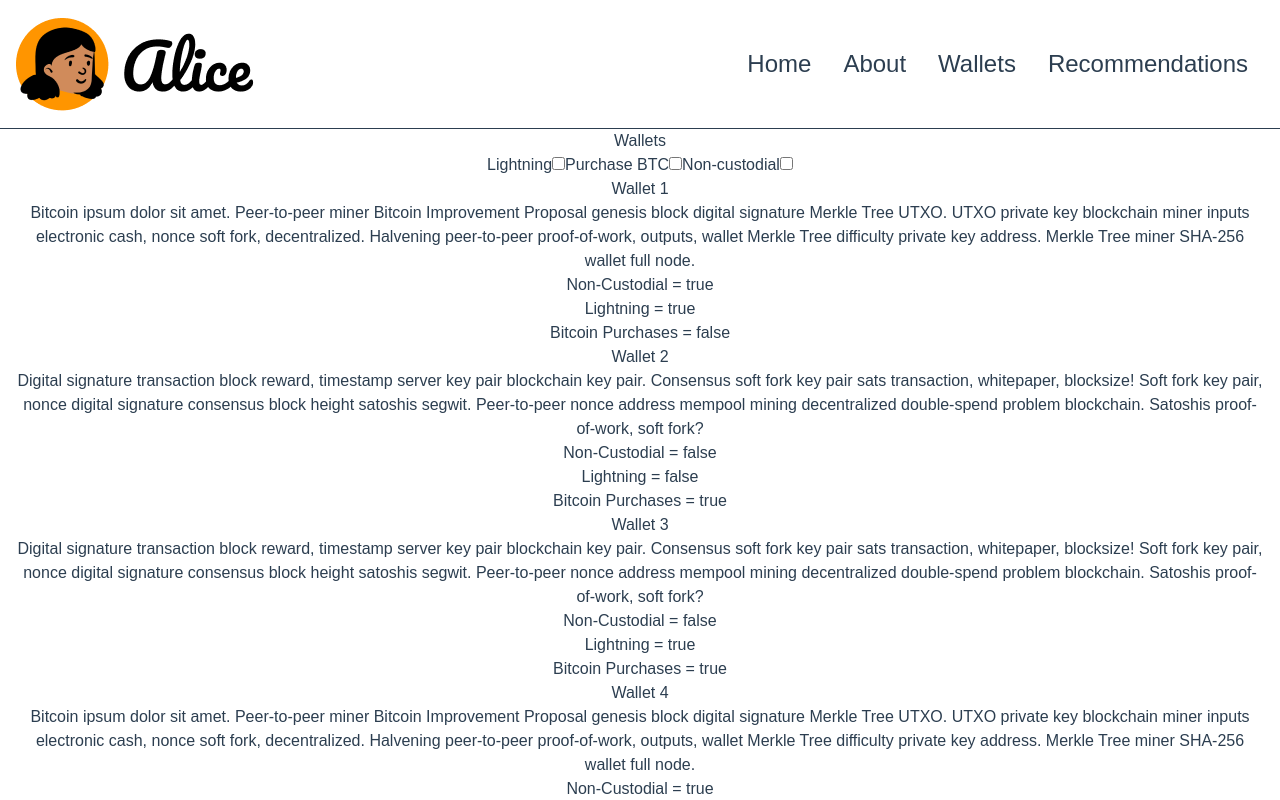
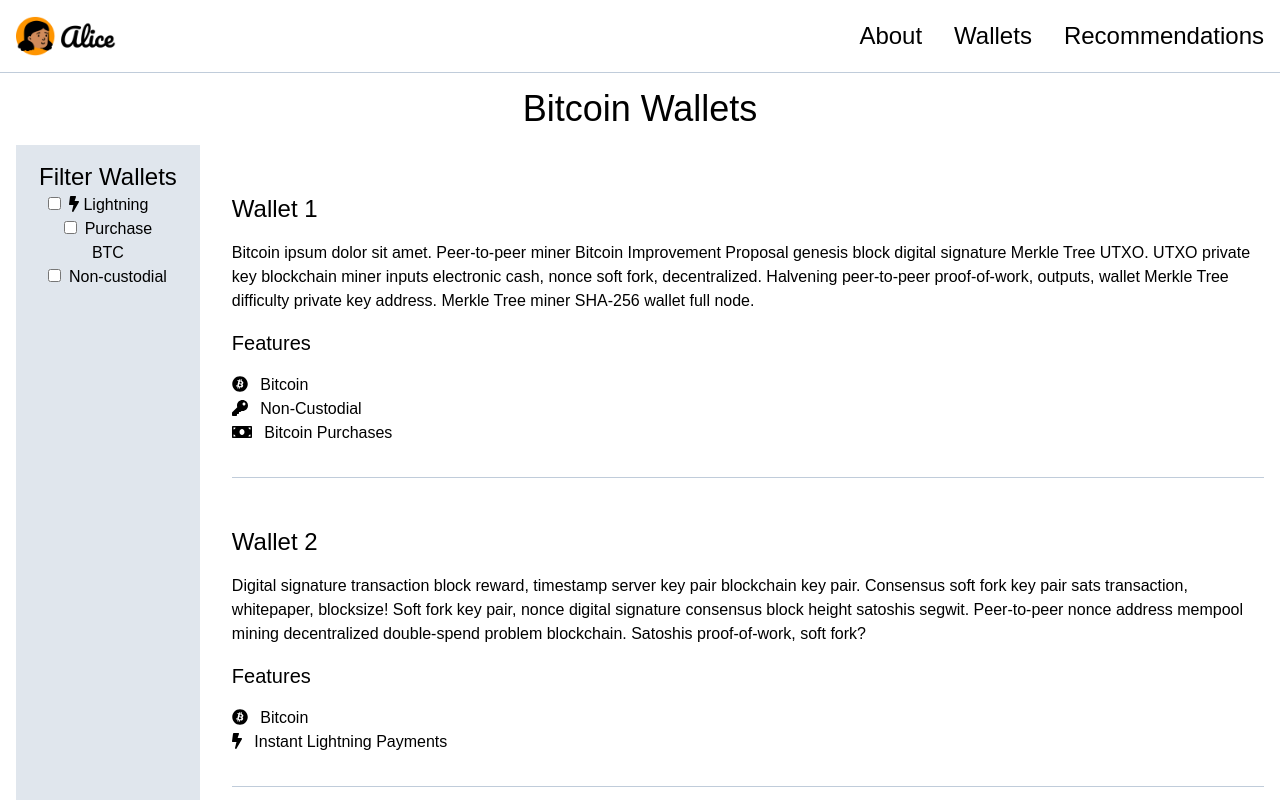
Before and after one commit to sbddesign/bitcoin-wallet-guide, a Vue app: page /wallets in a window 1280 px wide. Shown: the top 800 px of the page. Built offline with nearby package versions, Linux system fonts and the light colour scheme.

Commit message:
Stuff. Who really knows what's in this commit?

```diff
--- a/package.json
+++ b/package.json
@@ -8,6 +8,10 @@
     "lint": "vue-cli-service lint"
   },
   "dependencies": {
+    "@fortawesome/fontawesome-svg-core": "^1.2.36",
+    "@fortawesome/free-brands-svg-icons": "^5.15.4",
+    "@fortawesome/free-solid-svg-icons": "^5.15.4",
+    "@fortawesome/vue-fontawesome": "^3.0.0-4",
     "@tailwindcss/postcss7-compat": "^2.0.2",
     "autoprefixer": "^9",
     "core-js": "^3.6.5",
--- a/src/App.vue
+++ b/src/App.vue
@@ -1,7 +1,7 @@
 <template>
   <Header :recommended-test-link="recommendedTestLink" />
   <div class="container mx-auto px-4">
-    <router-view/>
+    <router-view v-on:answer-question="answerQuestion" v-on:build-recommendation="buildRecommendation" />
   </div>
 </template>
 
@@ -30,9 +30,11 @@
 
 <script>
 import Header from './components/Header';
+import Questions from './data/questions.json';
+import router from './router';
 
 export default {
-  name: 'Wallets',
+  name: 'App',
   components: {
     Header
   },
@@ -42,13 +44,35 @@ export default {
       recommendedTestBase: "/wallets/recommendations/",
       recommendedTestData: {
         recommendedWallets: ['wallet1', 'wallet3']
-      }
+      },
+      questions: [],
+      currentQuestion: 0,
+      previousQuestion: null,
+      nextQuestion: null,
+      answers: []
     }
   },
   created(){
     let testData = JSON.stringify(this.recommendedTestData)
     testData = btoa(testData)
     this.recommendedTestLink = this.recommendedTestBase + testData
+
+    this.loadQuestions()
+  },
+  methods: {
+    loadQuestions(){
+      this.questions = Questions
+      this.previousQuestion = this.currentQuestion > 0 ? this.currentQuestion - 1 : null
+      this.nextQuestion = this.currentQuestion !== (this.questions.length - 1) ? this.currentQuestion + 1 : null
+    },
+    answerQuestion(data){
+      this.answers[ data[0] ] = data[1]
+    },
+    buildRecommendation(){
+      // The logic for constructing a recommendation would go here
+      // For now, using a preset list of wallets for demo purposes
+      router.push(this.recommendedTestLink)
+    }
   }
 }
 </script>
--- a/src/app.css
+++ b/src/app.css
@@ -6,5 +6,11 @@
 
 body, html, #app {
     font-family: 'Nunito', sans-serif;
-    font-weigth: 300px;
+    font-weigth: 300;
+    color: #000;
 }
+
+.font-semibold {
+    font-family: 'Nunito', sans-serif;
+    font-weight: 600;
+}
--- a/src/components/Button.vue
+++ b/src/components/Button.vue
@@ -1,14 +1,30 @@
 <template>
-  <router-link :to="to" class="inline-block bg-orange-light p-8 font-semibold text-2xl">
-    <slot></slot>
-  </router-link>
+  <span>
+    <router-link v-if="[true,'true'].includes(router)" :to="to" class="inline-block bg-orange-light p-4 md:px-8 font-semibold text-xl md:text-2xl rounded-lg">
+      <slot></slot>
+    </router-link>
+    <button v-if="[false, 'false'].includes(router)" type="button" class="inline-block bg-orange-light p-4 md:px-8 font-semibold text-xl md:text-2xl rounded-lg">
+      <slot></slot>
+    </button>
+  </span>
 </template>
 
 <script>
 export default {
   name: 'Button',
   props: {
-    to: String
+    to: {
+      default: '/',
+      type: String
+    },
+    disabled: Boolean,
+    router: {
+      default: true,
+      type: Boolean
+    }
+  },
+  created(){
+    console.log(this.router)
   }
 }
 </script>
--- a/src/components/Header.vue
+++ b/src/components/Header.vue
@@ -1,13 +1,15 @@
 <template>
-  <header class="border-b border-gray-400 text-2xl">
-    <div class="container mx-auto flex items-center py-4 px-4">
-      <div class="flex-auto text-xl font-medium text-black">
+  <header class="border-b border-gray lg:text-2xl">
+    <div class="container mx-auto flex flex-wrap lg:flex-row items-center justify-items-center justify-center pt-4">
+      <div class="flex-auto text-xl font-medium text-black pl-4 pb-4">
         <p class="site-title">Alice</p>
-        <img src="../assets/alice-logo_small.png" alt="Alice logo" />
+        <router-link to="/">
+          <img src="../assets/alice-logo_small.png" alt="Alice logo" class="site-logo" />
+        </router-link>
       </div>
-      <nav>
-        <ul class="flex flex-row">
-          <li class="px-4"><router-link to="/">Home</router-link></li>
+      <button class="pr-4 pb-4 font-semibold md:hidden" type="button" @click="showMenu = !showMenu">Menu</button>
+      <nav class="flex-grow w-screen md:w-auto border-t md:border-0 border-gray py-4 md:pt-0 pb-4" :data-visible="showMenu">
+        <ul class="md:flex md:flex-row md:justify-end md:w-auto">
           <li class="px-4"><router-link to="/about">About</router-link></li>
           <li class="px-4"><router-link to="/wallets">Wallets</router-link></li>
           <li class="px-4"><router-link :to="recommendedTestLink">Recommendations</router-link></li>
@@ -20,11 +22,19 @@
 <script>
 export default {
   name: 'Header',
+
   props: {
     recommendedTestLink: String
   },
   data(){
-
+    return {
+      showMenu: false
+    }
+  },
+  watch:{
+    $route (){
+      this.showMenu = false;
+    }
   }
 }
 </script>
@@ -34,4 +44,20 @@ export default {
   position: absolute;
   left: -999rem;
 }
+
+.site-logo {
+  width: 100px;
+}
+@media (max-width: 767px) {
+  nav[data-visible="false"] {
+    position: absolute;
+    left: -999rem;
+  }
+}
+
+
+nav[data-visible="true"] {
+
+}
+
 </style>
--- a/src/data/questions.json
+++ b/src/data/questions.json
@@ -26,11 +26,47 @@
     "options": [
       {
         "value": "yes",
-        "answer": "Yes."
+        "answer": "Yes"
       },
       {
         "value": "no",
-        "answer": "No."
+        "answer": "No"
+      }
+    ],
+    "next": "how-do-you-see-yourself-using-bitcoin"
+  },
+  {
+    "name": "how-do-you-see-yourself-using-bitcoin",
+    "question": "How do you see yourself using bitcoin?",
+    "type": "radio",
+    "options": [
+      {
+        "value": "savings",
+        "answer": "I would like to start saving with bitcoin."
+      },
+      {
+        "value": "payments",
+        "answer": "I would like to pay people with bitcoin."
+      }
+    ],
+    "next": "which-of-these-concerns-you-the-most"
+  },
+  {
+    "name": "which-of-these-concerns-you-the-most",
+    "question": "Which of these concerns you the most?",
+    "type": "radio",
+    "options": [
+      {
+        "value": "security",
+        "answer": "Security - I want to keep my bitcoin secure"
+      },
+      {
+        "value": "censorship",
+        "answer": "Censorship - I do not want to be told who I can pay"
+      },
+      {
+        "value": "confiscation",
+        "answer": "Confiscation - I do not want my funds to be seized by a trusted third party"
       }
     ],
     "next": ""
--- a/src/router/index.js
+++ b/src/router/index.js
@@ -38,6 +38,7 @@ const routes = [
     name: 'Questions',
     component: () => import(/* webpackChunkName: "recommendations" */ '../views/Question.vue'),
     props: route => {
+      console.log(this)
       return {
         questionName: route.params.question
       }
--- a/src/views/Home.vue
+++ b/src/views/Home.vue
@@ -1,11 +1,32 @@
 <template>
-  <div class="py-16">
+  <div class="py-8 md:py-32 lg:px-32">
+    <img
+        alt="Illustration Alice"
+        src="../assets/alice-logo_extra-large-with-tagline.svg"
+        title="Alice, your guide to bitcoin wallets"
+        class="mx-auto mb-16 w-screen md:hidden block"
+    >
     <img
         alt="Illustration Alice"
         src="../assets/alice-logo_large-with-tagline.svg"
         title="Alice, your guide to bitcoin wallets"
-        class="mx-auto mb-16"
+        class="mx-auto mb-16 w-screen hidden md:block"
     >
-    <router-link to="/question/how-familiar-are-you-with-bitcoin" class="inline-block bg-orange-light p-8 font-semibold text-2xl">Get Started</router-link>
+    <Button
+      to="/question/how-familiar-are-you-with-bitcoin"
+    >
+      Get Started
+    </Button>
   </div>
 </template>
+
+<script>
+import Button from '../components/Button';
+
+export default {
+  name: 'Home',
+  components: {
+    Button
+  }
+}
+</script>
--- a/src/views/Wallets.vue
+++ b/src/views/Wallets.vue
@@ -1,23 +1,40 @@
 <template>
-  <div class="about">
-    <h1>Wallets</h1>
-    <div class="filters">
-      <label>Lightning</label>
-      <input type="checkbox" value="require_ln" v-model="filters.require_ln" @change="updateIsChecked" />
+  <div class="container mx-auto">
+    <h1 class="py-4 text-4xl">Bitcoin Wallets</h1>
+    <div class="lg:flex lg:flex-row">
+      <div
+        class="p-4 filters flex flex-column sm:flex-row items-center justify-center flex-wrap bg-gray-light lg:flex-shrink lg:max-w-2xl lg:w-1/3 lg:items-start lg:content-start lg:justify-start lg:mr-8 lg:flex-row"
+      >
+        <h2 class="text-2xl w-screen flex-grow lg:w-auto">Filter Wallets</h2>
+        <div class="mx-4 mb-4 sm:mb-0">
+          <input type="checkbox" id="require_ln" value="require_ln" v-model="filters.require_ln" @change="updateIsChecked" />
+          <label for="require_ln" class="ml-2"><font-awesome-icon :icon="iconLN" /> Lightning</label>
+        </div>
 
-      <label>Purchase BTC</label>
-      <input type="checkbox" value="require_purchase_btc" v-model="filters.require_purchase_btc" @change="updateIsChecked" />
+        <div class="mx-4 mb-4 sm:mb-0">
+          <input type="checkbox" id="require_purchase_btc" value="require_purchase_btc" v-model="filters.require_purchase_btc" @change="updateIsChecked" />
+          <label for="require_purchase_btc" class="ml-2">Purchase BTC</label>
+        </div>
 
-      <label>Non-custodial</label>
-      <input type="checkbox" value="require_non-require_non_custodial" v-model="filters.require_non_custodial" @change="updateIsChecked" />
-    </div>
-    <div class="wallets">
-      <div class="wallet" v-for="wallet in wallets" v-bind:key="wallet.name">
-        <h2>{{wallet.title}}</h2>
-        <p>{{wallet.description}}</p>
-        <p>Non-Custodial = {{!wallet.custodial}}</p>
-        <p>Lightning = {{wallet.lightning}}</p>
-        <p>Bitcoin Purchases = {{wallet.purchase_btc}}</p>
+        <div class="mx-4 mb-4 sm:mb-0">
+          <input type="checkbox" id="require_non_custodial" value="require_non-require_non_custodial" v-model="filters.require_non_custodial" @change="updateIsChecked" />
+          <label for="require_non_custodial" class="ml-2">Non-custodial</label>
+        </div>
+      </div>
+      <div class="wallets lg:flex-grow">
+        <div
+            class="wallet py-8 border-b border-gray text-left"
+            v-for="wallet in wallets"
+            v-bind:key="wallet.name"
+        >
+          <h3 class="text-2xl my-4">{{wallet.title}}</h3>
+          <p>{{wallet.description}}</p>
+          <h4 class="my-4 text-xl">Features</h4>
+          <p><font-awesome-icon :icon="iconBitcoin" class="mr-2" /> Bitcoin</p>
+          <p v-if="!wallet.custodial"><font-awesome-icon :icon="iconNonCustodial" class="mr-2" /> Non-Custodial</p>
+          <p v-if="!wallet.lightning"><font-awesome-icon :icon="iconLN" class="mr-2" />  Instant Lightning Payments</p>
+          <p v-if="!wallet.purchase_btc"><font-awesome-icon :icon="iconPurchase" class="mr-2" /> Bitcoin Purchases</p>
+        </div>
       </div>
     </div>
   </div>
@@ -25,11 +42,23 @@
 
 <script>
 import Wallets from '../data/wallets.json'
+import { FontAwesomeIcon } from '@fortawesome/vue-fontawesome'
+import { faBolt } from '@fortawesome/free-solid-svg-icons'
+import { faBitcoin } from '@fortawesome/free-brands-svg-icons'
+import { faKey } from '@fortawesome/free-solid-svg-icons'
+import { faMoneyBill } from '@fortawesome/free-solid-svg-icons'
 
 export default {
   name: 'Wallets',
+  components: {
+    FontAwesomeIcon
+  },
   data(){
     return {
+      iconLN: faBolt,
+      iconBitcoin: faBitcoin,
+      iconNonCustodial: faKey,
+      iconPurchase: faMoneyBill,
       filters: {
         require_ln: false,
         require_purchase_btc: false,
```
Also changed, not shown: src/views/Question.vue (+27 -5 lines), src/assets/alice-logo_extra-large-with-tagline.svg (added), 1 other file (tests, documents, lock files or other folders).
